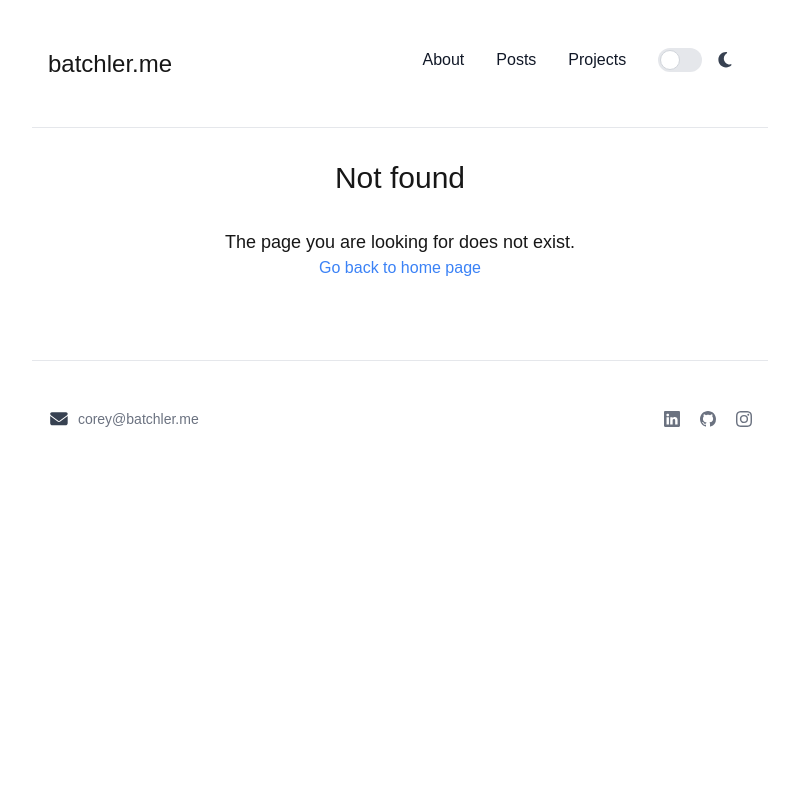
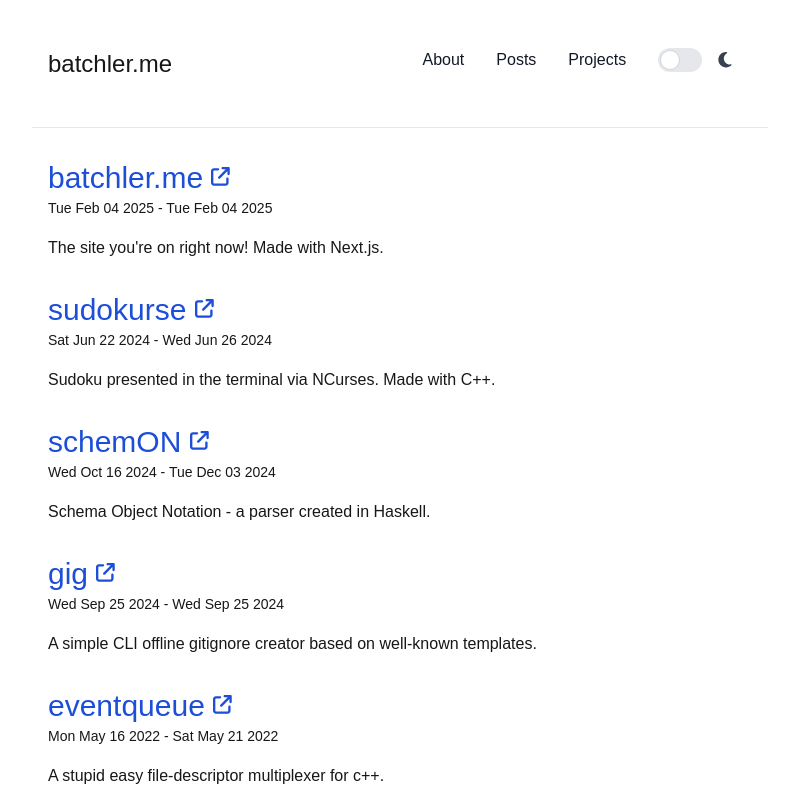
Before and after one commit to trithagoras/batchler.me, a Next.js app: page /projects in a window 1280 px wide. Before the commit this address had no page. Shown: the top 800 px of the page, without its empty margins (240-1039 px from the left). Built offline with nearby package versions, Linux system fonts and the light colour scheme.

Commit message:
open external links in new tabs; add about me page

```diff
--- a/src/app/about/page.tsx
+++ b/src/app/about/page.tsx
@@ -1,7 +1,67 @@
-
+import { faArrowUpRightFromSquare } from "@fortawesome/free-solid-svg-icons";
+import { FontAwesomeIcon } from "@fortawesome/react-fontawesome";
 
 const About = () => (
+  <div className="mt-4 prose prose-lg dark:prose-invert">
     <h1 className="text-3xl">About me</h1>
+    <p>
+        I&apos;m Corey and I&apos;m a 23 year old full-time software engineer and 5th year student studying Computer Science at QUT in Brisbane, Australia.
+    </p>
+    <p>
+        I originally did four years studying Computer Science at UQ with a major in Programming Languages which quickly became my primary interest when it comes to coding and I was saddened to hear that QUT didn&apos;t offer any such equivalent major. Although they have many courses that are similar, some of my absolute favourite courses - the ones that helped my understand coding more than any other - do not have any QUT equivalent. Some of these courses include:
+    </p>
+    <ul>
+        <li>
+          <a href="https://my.uq.edu.au/programs-courses/course.html?course_code=COMP2048" target="_blank">
+            Theory of Computing
+            {' '}
+            <FontAwesomeIcon icon={faArrowUpRightFromSquare} size="2xs" />
+            ,
+          </a>
+        </li>
+        <li>
+          <a href="https://my.uq.edu.au/programs-courses/course.html?course_code=csse3100" target="_blank">
+            Reasoning About Programs
+            {' '}
+            <FontAwesomeIcon icon={faArrowUpRightFromSquare} size="2xs" />
+            ,
+          </a>
+        </li>
+        <li>
+          <a href="https://my.uq.edu.au/programs-courses/course.html?course_code=COMP3400" target="_blank">
+            Functional &amp; Logic Programming
+            {' '}
+            <FontAwesomeIcon icon={faArrowUpRightFromSquare} size="2xs" />
+            ,
+          </a>
+        </li>
+        <li>
+          <a href="https://my.uq.edu.au/programs-courses/course.html?course_code=COMP4403" target="_blank">
+            Compilers and Interpreters
+            {' '}
+            <FontAwesomeIcon icon={faArrowUpRightFromSquare} size="2xs" />
+          </a>
+        </li>
+      </ul>
+    <p>
+        These courses helped spark my interest in how languages are designed an implemented, and have lead to me starting my own programming languages: dFunc and threebolt, both of which will have dedicated blog posts and project links once they&apos;re further developed.
+    </p>
+    <hr />
+    <p>
+        Otherwise, my other hobbies include:
+    </p>
+    <ul>
+        <li>
+            Camping,
+        </li>
+        <li>
+            Fishing (very rare that it happens but always love it!),
+        </li>
+        <li>
+            Trying different craft beers - hopefully getting into brewing my own soon.
+        </li>
+    </ul>
+  </div>
 );
 
 export default About;
--- a/src/app/posts/page.tsx
+++ b/src/app/posts/page.tsx
@@ -6,7 +6,7 @@
     <div className='p-4'>
         <span>{model.date.toDateString()}</span>
         <Link href={`/posts/${model.id}`}>
-            <h2 className='text-3xl text-blue-700 dark:text-blue-300'>{model.title}</h2>
+            <h2 className='text-3xl text-blue-700 dark:text-blue-300 hover:underline'>{model.title}</h2>
         </Link>
     </div>
 
--- /dev/null
+++ b/src/app/projects/framework/metadata.ts
@@ -0,0 +1,54 @@
+import ProjectEntryModel from "../models/ProjectEntryModel";
+
+const posts: ProjectEntryModel[] = [
+  {
+    title: "batchler.me",
+    description: "The site you're on right now! Made with Next.js.",
+    startDate: new Date(2025, 1, 4),
+    endDate: new Date(2025, 1, 4),
+    url: "https://github.com/trithagoras/batchler.me"
+  },
+  {
+    title: "sudokurse",
+    description: "Sudoku presented in the terminal via NCurses. Made with C++.",
+    startDate: new Date(2024, 5, 22),
+    endDate: new Date(2024, 5, 26),
+    url: "https://github.com/trithagoras/sudokurse"
+  },
+  {
+    title: "schemON",
+    description: "Schema Object Notation - a parser created in Haskell.",
+    startDate: new Date(2024, 9, 16),
+    endDate: new Date(2024, 11, 3),
+    url: "https://github.com/trithagoras/SchemON"
+  },
+  {
+    title: "gig",
+    description: "A simple CLI offline gitignore creator based on well-known templates.",
+    startDate: new Date(2024, 8, 25),
+    endDate: new Date(2024, 8, 25),
+    url: "https://github.com/trithagoras/gig"
+  },
+  {
+    title: "eventqueue",
+    description: "A stupid easy file-descriptor multiplexer for c++.",
+    startDate: new Date(2022, 4, 16),
+    endDate: new Date(2022, 4, 21),
+    url: "https://github.com/trithagoras/eventqueue"
+  },
+  {
+    title: "MoonlapseMUD",
+    description: "An open source multi-user dungeon made with Python designed to play directly in your terminal.",
+    startDate: new Date(2019, 11, 14),
+    endDate: new Date(2022, 3, 1),
+    url: "https://github.com/trithagoras/MoonlapseMUD"
+  },
+  {
+    title: "MMO.NET",
+    description: "An MMO server framework inspired by ASP.NET",
+    startDate: new Date(2024, 0, 26),
+    url: "https://github.com/trithagoras/MmoNet"
+  },
+];
+
+export default posts;
--- /dev/null
+++ b/src/app/projects/models/ProjectEntryModel.ts
@@ -0,0 +1,7 @@
+export default interface ProjectEntryModel {
+    url: string,
+    title: string,
+    description: string,
+    startDate: Date,
+    endDate?: Date
+};
--- /dev/null
+++ b/src/app/projects/page.tsx
@@ -0,0 +1,37 @@
+import { FontAwesomeIcon } from "@fortawesome/react-fontawesome";
+import metadata from "./framework/metadata";
+import ProjectEntryModel from "./models/ProjectEntryModel";
+import { faArrowUpRightFromSquare } from "@fortawesome/free-solid-svg-icons";
+
+
+
+const ProjectEntry = ({ model }: { model: ProjectEntryModel }) => (
+    <div className='p-4'>
+        <a href={model.url} target="_blank">
+            <h2 className='text-3xl text-blue-700 dark:text-blue-300 hover:underline'>
+                {model.title}
+                {' '}
+                <FontAwesomeIcon icon={faArrowUpRightFromSquare} size="2xs" />
+            </h2>
+        </a>
+        <span className="text-sm">
+            {model.startDate.toDateString()}
+            {' - '}
+            {model.endDate ? <>
+                {model.endDate.toDateString()}
+            </> : 'current'}
+        </span>
+        <p className="mt-4">
+            {model.description}
+        </p>
+    </div>
+
+)
+
+const Projects = () => (
+    <div>
+        {metadata.map(md => <ProjectEntry key={md.title} model={md} />)}
+    </div>
+)
+
+export default Projects;
```
